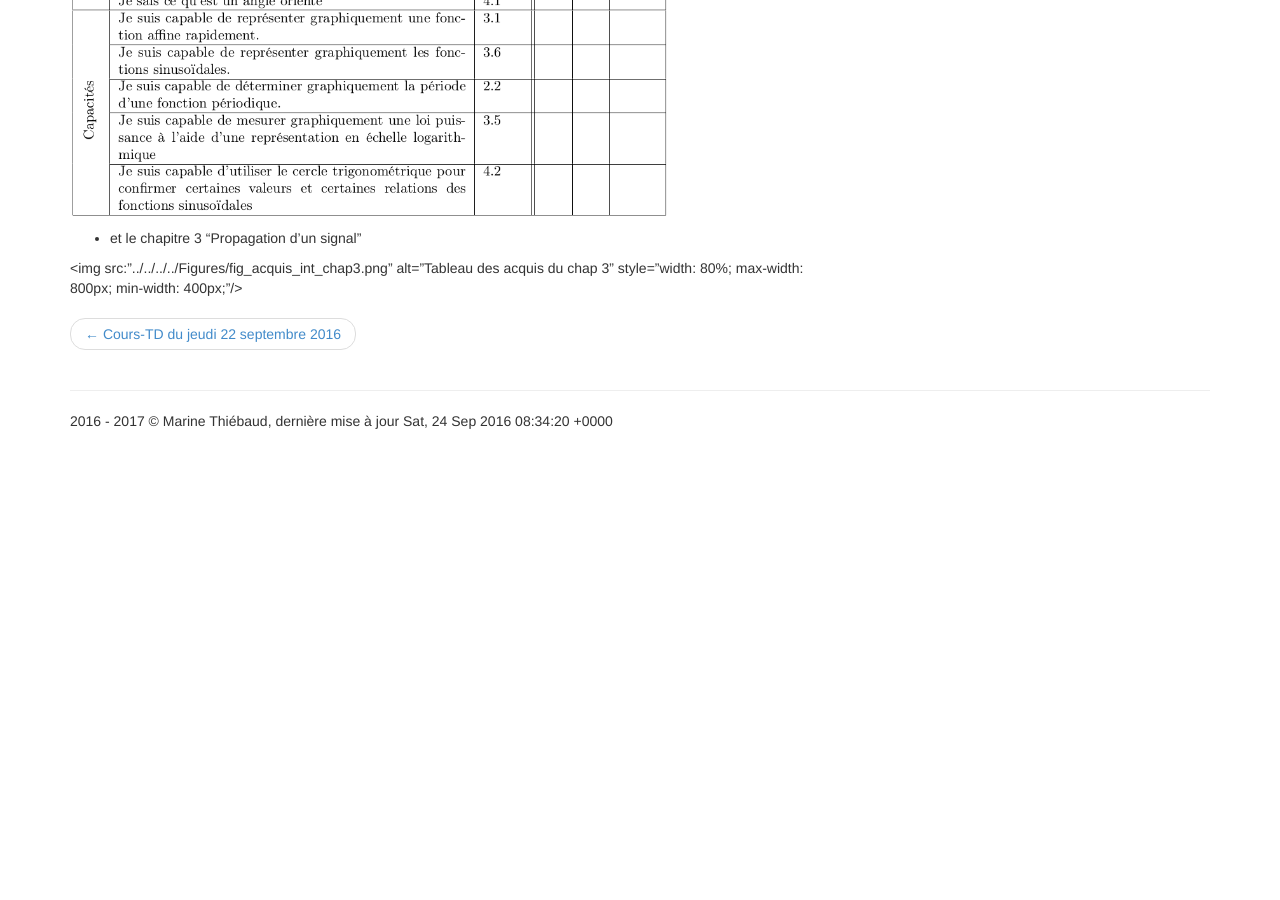
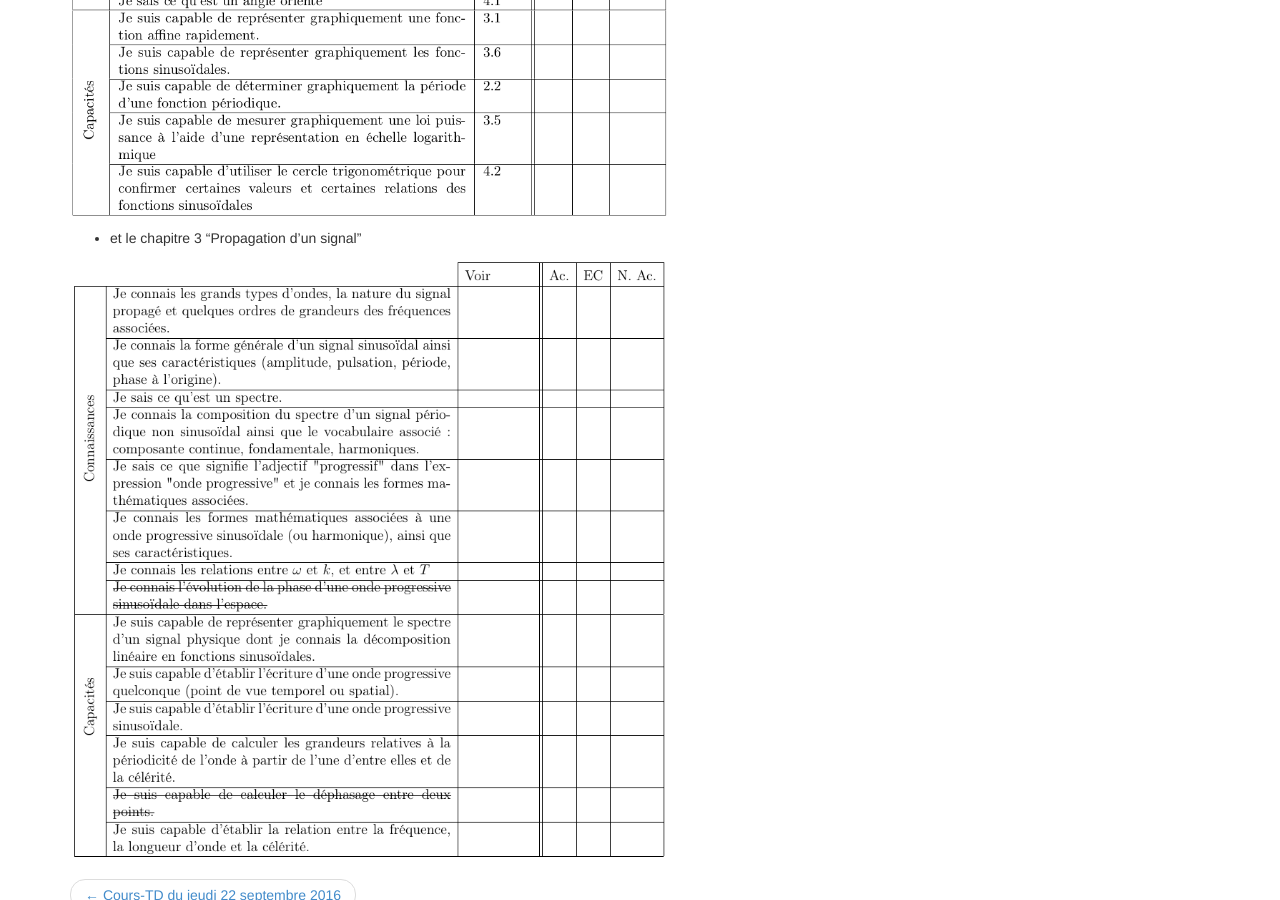
Before and after one commit to Marineflower/SitePCSI_Turgot, a Jekyll site: the page built from _posts/2016-09-26-colle.md, in a window 1280 px wide and 900 px high, scrolled down 1369 px. Built offline with Jekyll 4.4.1, drawn with Linux system fonts in a browser that asks for light colours; nearby versions of some CDN libraries; before the commit the page ends 1820 px from its top, so only the background shows below that.

Commit message:
Correction pgm colle 26 sept

```diff
--- a/_posts/2016-09-26-colle.md
+++ b/_posts/2016-09-26-colle.md
@@ -29,4 +29,4 @@ Ainsi, les questions de cours seront sur :
 
 - et le chapitre 3 "Propagation d'un signal"
 
-<img src:"../../../../Figures/fig_acquis_int_chap3.png" alt="Tableau des acquis du chap 3" style="width: 80%; max-width: 800px; min-width: 400px;"/>
+<img src="../../../../Figures/fig_acquis_int_chap3.png" alt="Tableau des acquis du chap 3" style="width: 80%; max-width: 800px; min-width: 400px;"/>
```
